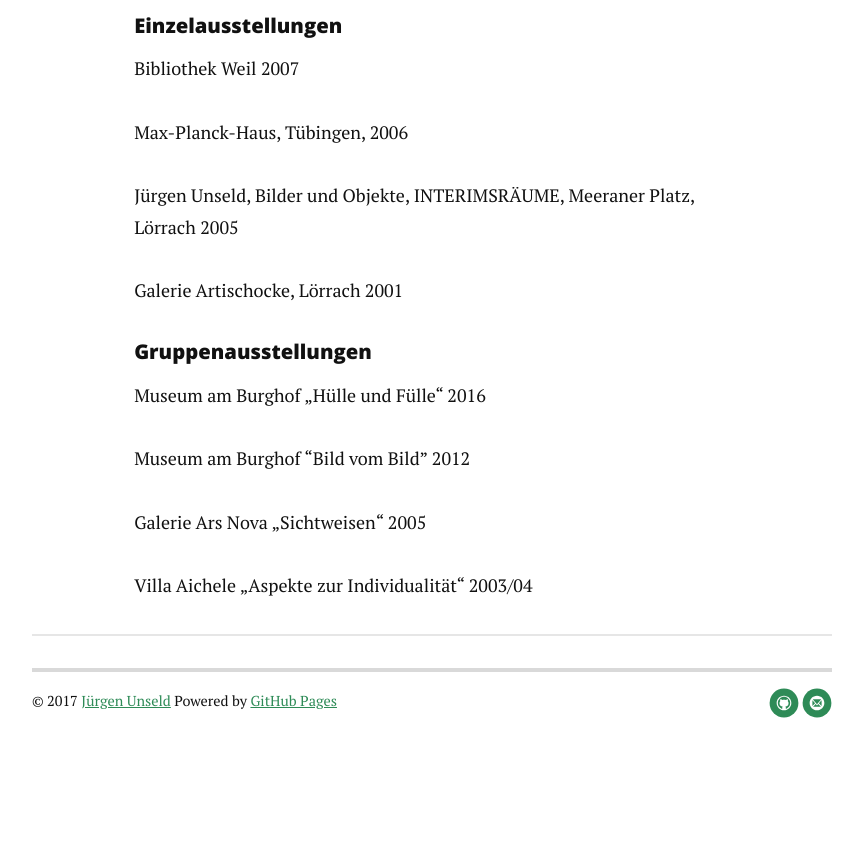
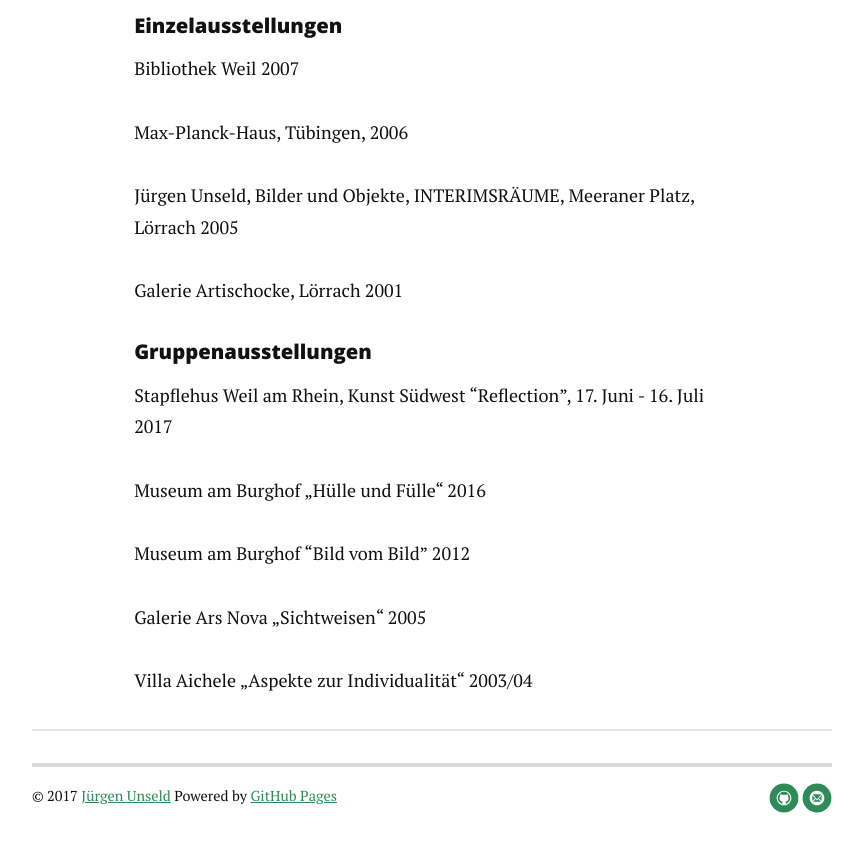
Before and after one commit to jueunseld/jueunseld.github.io, a Jekyll site: the page built from vita.md, in a window 1280 px wide and 900 px high, scrolled down 828 px. Shown: the top 852 px of the window, without its empty margins (208-1071 px from the left). Built offline with Jekyll 4.4.1, drawn with Linux system fonts in a browser that asks for light colours; nearby versions of some CDN libraries; before the commit the page ends 1633 px from its top, so only the background shows below that.

Commit message:
Update vita.md
Ergänzung Stapflehus

```diff
--- a/vita.md
+++ b/vita.md
@@ -36,6 +36,8 @@ Galerie Artischocke, Lörrach 2001
 
 #### Gruppenausstellungen
 
+Stapflehus Weil am Rhein, Kunst Südwest "Reflection", 17. Juni - 16. Juli 2017
+
 Museum am Burghof „Hülle und Fülle“ 2016
 
 Museum am Burghof "Bild vom Bild" 2012
```
